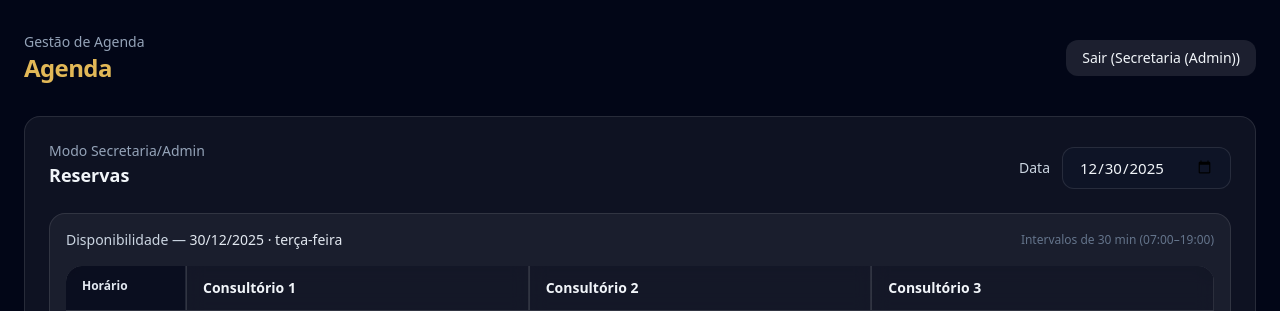
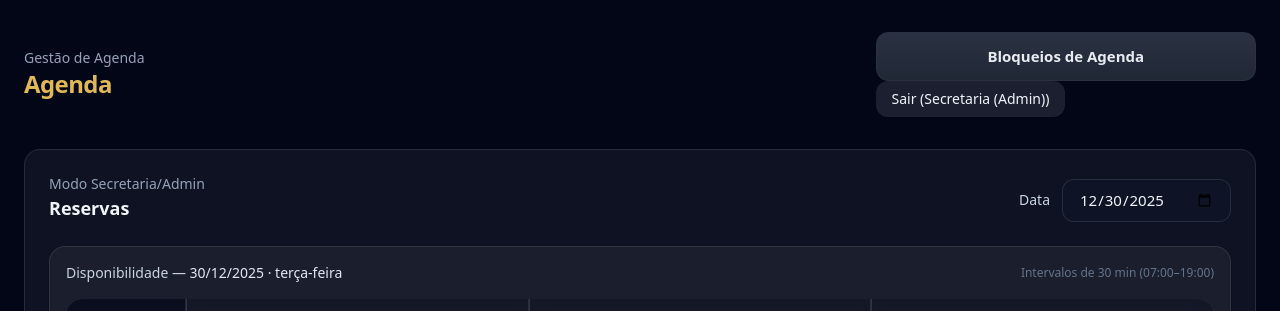
Before and after one commit to NextLevel2025Medical/agenda_consultorios, a FastAPI app: page /admin in a window 1280 px wide. Shown: the top 311 px of the page. Run offline with FastAPI, Linux system fonts and the light colour scheme; the visitor is signed in with stand-in values (Sample User, id 1); data comes from the database, SQL or seed files in the repository; data that the repository does not hold is empty; some libraries are stand-ins or nearby versions.

Commit message:
Add files via upload

```diff
--- a/templates/base.html
+++ b/templates/base.html
@@ -21,6 +21,7 @@
 
       {% if current_user %}
       <form method="post" action="/logout">
+        <button class="btn btn-secondary" type="button" onclick="openBlocks()">Bloqueios de Agenda</button>
         <button class="rounded-xl bg-white/10 px-4 py-2 text-sm hover:bg-white/15 transition">
           Sair ({{ current_user.full_name }})
         </button>
```
Also changed, not shown: templates/admin.html (line endings or trailing spaces), templates/doctor.html (line endings or trailing spaces), templates/login.html (line endings or trailing spaces).
